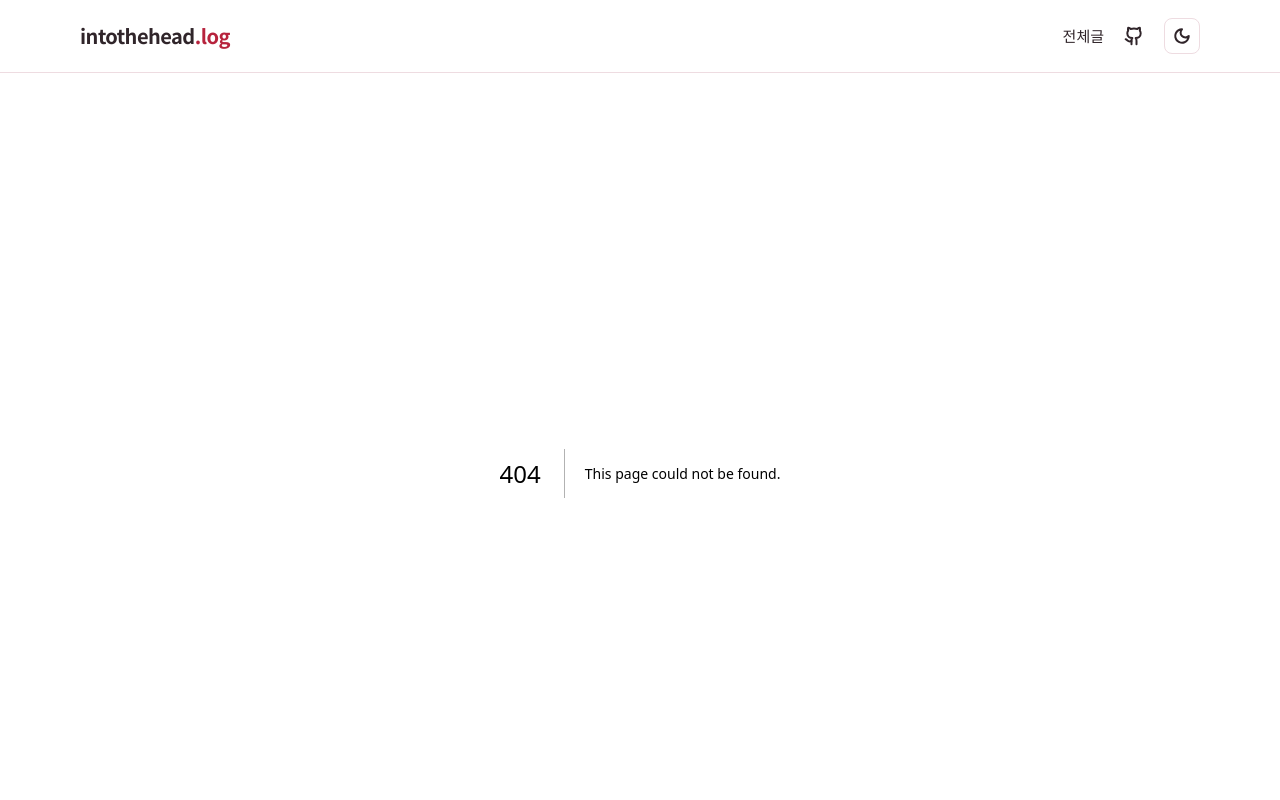
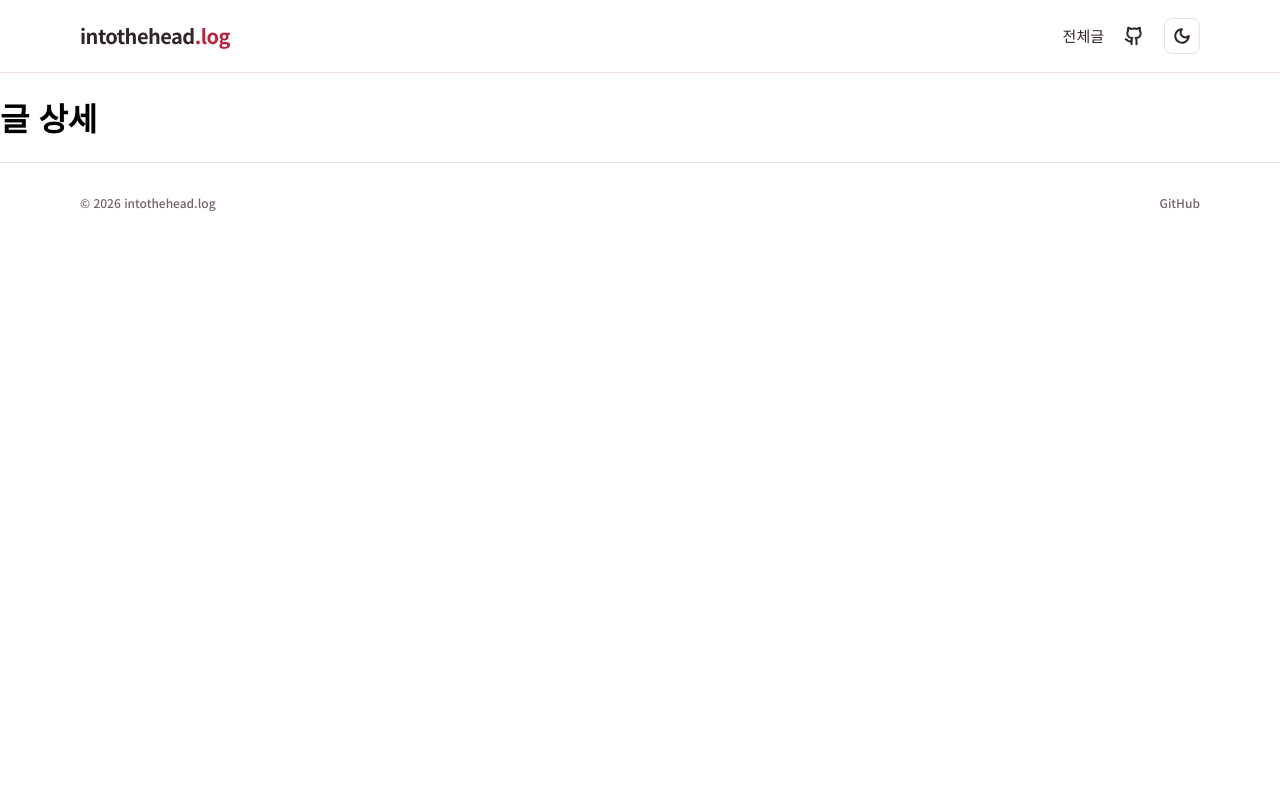
Before and after one commit to intothehead/intothehead.log, a Next.js app: page /posts/1 in a window 1280 px wide. Before the commit this address had no page. Shown: the top 800 px of the page. Built offline with nearby package versions, Linux system fonts and the light colour scheme.

Commit message:
글 상세 주소 /posts/[id] 페이지 만들기

```diff
--- /dev/null
+++ b/app/posts/[id]/page.tsx
@@ -0,0 +1,7 @@
+export default function PostDetail() {
+  return (
+    <main>
+      <h1>글 상세</h1>
+    </main>
+  );
+}
```
